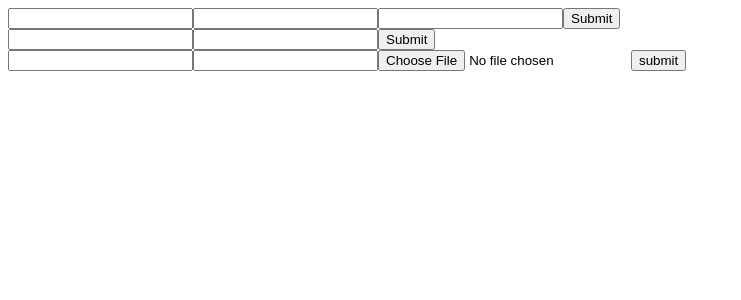
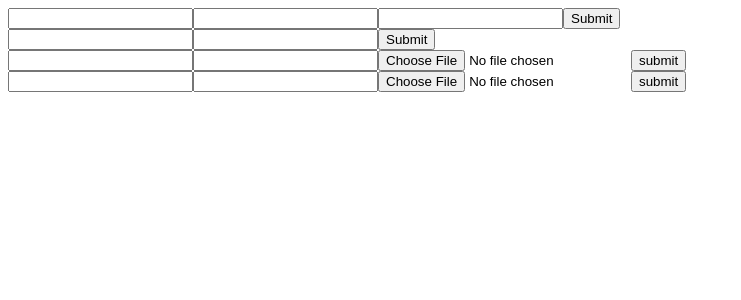
Before and after one commit to ivanvb/elibrary, a React (Create React App) app in the folder client/: page / in a window 1280 px wide. Shown: the top 300 px of the page, without its empty margins (0-741 px from the left). Built offline with nearby package versions, Linux system fonts and the light colour scheme.

Commit message:
Edit Book form added

```diff
--- a/client/src/App.js
+++ b/client/src/App.js
@@ -3,6 +3,7 @@ import UserRegister from './UserRegister/UserRegister.screen';
 import UserLogin from './UserLogin/UserLogin.screen';
 import BookForm from './Shared/forms/Book.form';
 import CreateBook from './CreateBook/CreateBook.screen';
+import EditBook from './EditBook/EditBook.screen';
 
 function App() {
   return (
@@ -10,6 +11,7 @@ function App() {
       <UserRegister/>
       <UserLogin/>
       <CreateBook/>
+      <EditBook _id="5de99ce3fbbd2367fc3dbc5f"/>
     </div>
   );
 }
--- /dev/null
+++ b/client/src/EditBook/EditBook.screen.js
@@ -0,0 +1,21 @@
+import React from 'react';
+import BookForm from '../Shared/forms/Book.form';
+
+const EditBook = (props) => {
+    async function handleSubmit(formDate){
+        let req = await fetch(`/book/${props._id}`, {
+            method: "PUT",
+            body: formDate
+        });
+
+        console.log(req.status);
+    }
+
+    return (
+        <div>
+            <BookForm handleSubmit={handleSubmit}/>
+        </div>
+    );
+};
+
+export default EditBook;
--- a/client/src/Shared/forms/Book.form.js
+++ b/client/src/Shared/forms/Book.form.js
@@ -29,11 +29,11 @@ export class BookForm extends Component {
 
     async submit(e){
         e.preventDefault();
+        let data = new FormData();
 
-        let data = new FormData();
-        data.append('title', this.state.title);
-        data.append('author', this.state.author);
-        data.append('bookfile', this.state.bookfile);
+        if(this.state.title) data.append('title', this.state.title);
+        if(this.state.author) data.append('author', this.state.author);
+        if(this.state.bookfile) data.append('bookfile', this.state.bookfile);
 
         this.props.handleSubmit(data);
     }
```
